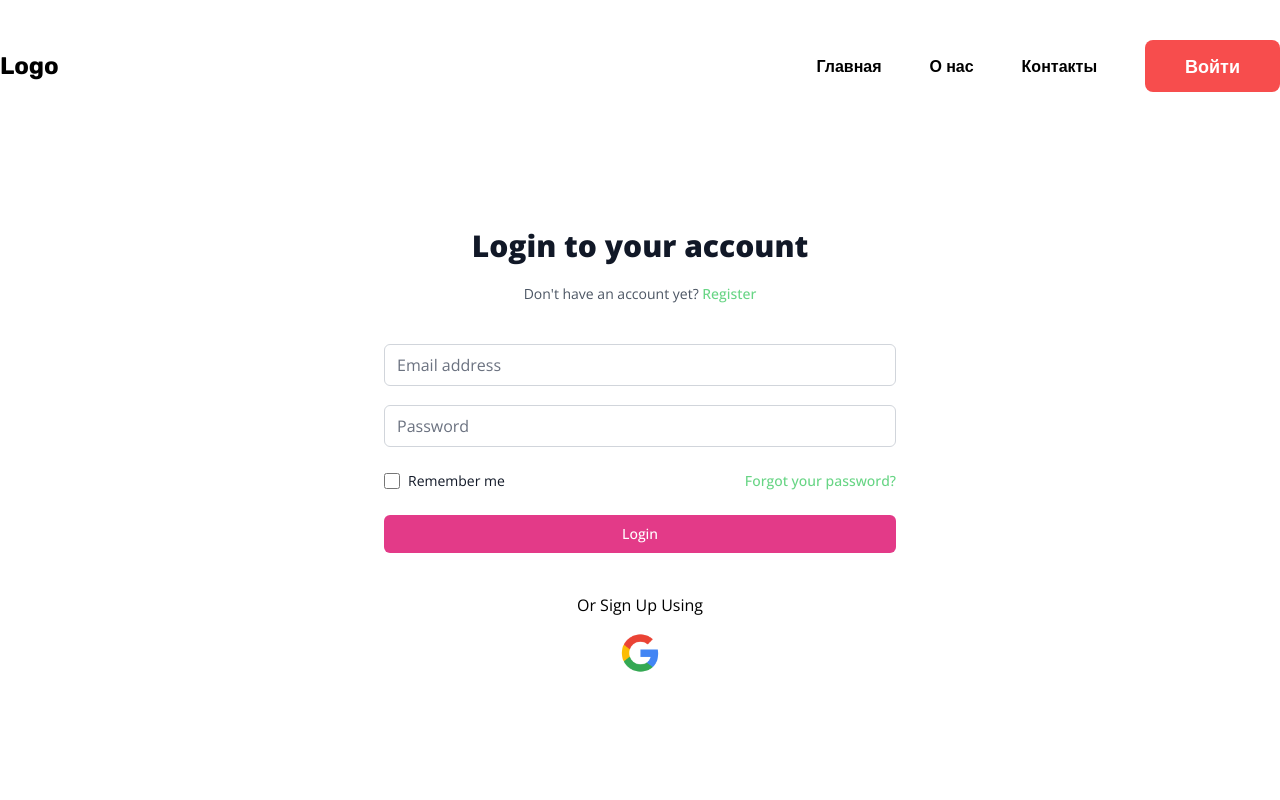
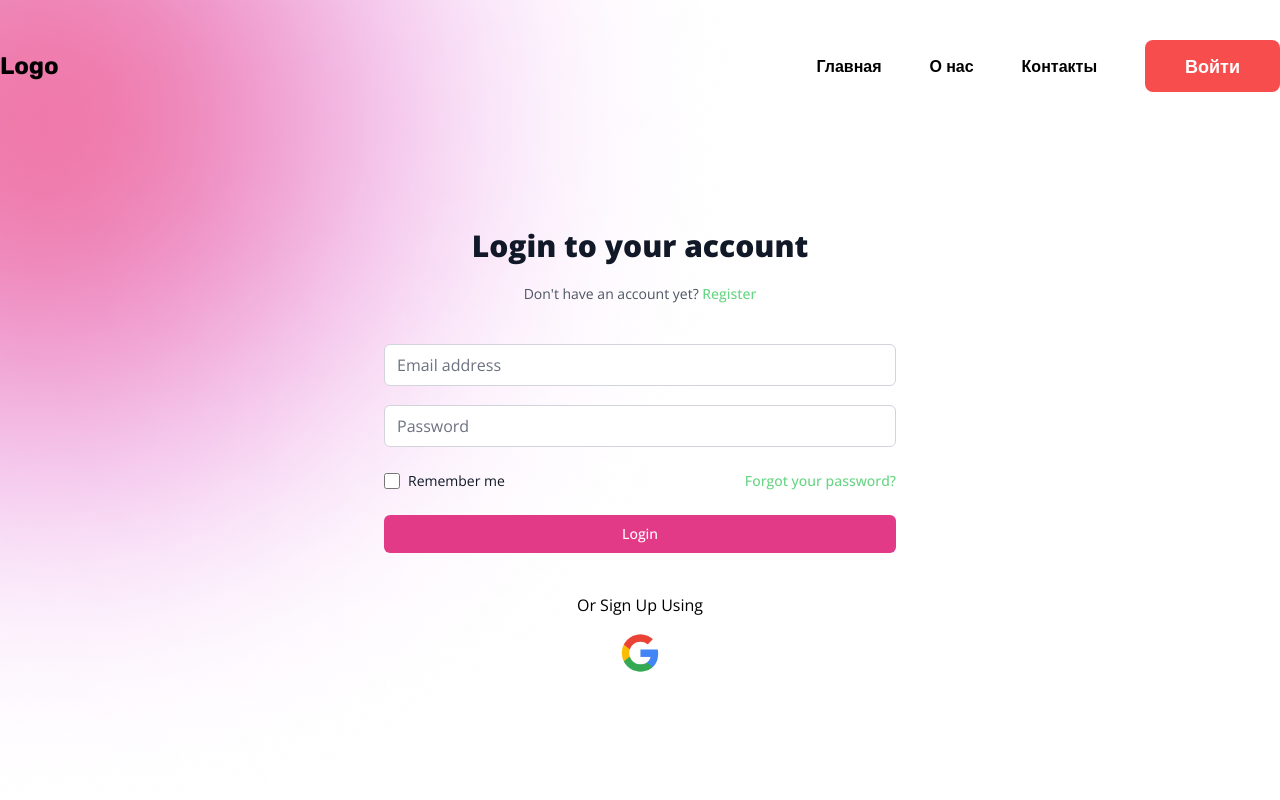
Before and after one commit to MusaevaAdelya/aralash-front, a React (Create React App) app: page /login in a window 1280 px wide. Shown: the top 800 px of the page. Built offline with nearby package versions, Linux system fonts and the light colour scheme.

Commit message:
added gradient circle to the login and register pages

```diff
--- a/src/pages/LoginPage.jsx
+++ b/src/pages/LoginPage.jsx
@@ -5,6 +5,7 @@ import Login from "../components/specific/Login";
 function LoginPage() {
   return (
     <section className="w-full mx-auto lg:w-2/5 container max-w-[1335px] lg:px-0 px-5 mt-28 mb-48">
+      <img src="/images/gradient-circle.png" alt="gradient decoration" className="absolute top-0 left-0 -z-10" />
       <FormHeader
         heading="Login to your account"
         paragraph="Don't have an account yet? "
--- a/src/pages/RegisterPage.jsx
+++ b/src/pages/RegisterPage.jsx
@@ -5,6 +5,7 @@ import GoogleSignUp from "../components/specific/GoogleSignUp";
 function RegisterPage() {
   return (
     <section className="w-full mx-auto lg:w-2/5 container max-w-[1335px] lg:px-0 px-5 mt-28 mb-48">
+      <img src="/images/gradient-circle.png" alt="gradient decoration" className="absolute top-0 left-0 -z-10" />
       <FormHeader
         heading="Signup to create an account"
         paragraph="Already have an account? "
```
